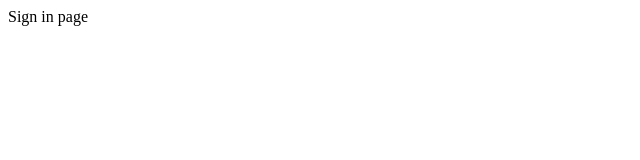
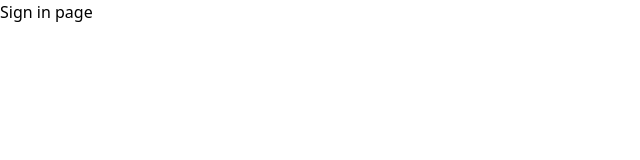
Before and after one commit to cyue49/dailyrhythm, a React (Create React App) app in the folder frontend/: page /signin in a window 1280 px wide. Shown: the top 160 px of the page, without its empty margins (0-640 px from the left). Built offline with nearby package versions, Linux system fonts and the light colour scheme.

Commit message:
added tailwind to react project

```diff
--- a/frontend/package.json
+++ b/frontend/package.json
@@ -35,5 +35,8 @@
       "last 1 firefox version",
       "last 1 safari version"
     ]
+  },
+  "devDependencies": {
+    "tailwindcss": "^3.4.7"
   }
 }
--- a/frontend/src/App.css
+++ b/frontend/src/App.css
@@ -0,0 +1,3 @@
+@tailwind base;
+@tailwind components;
+@tailwind utilities;
--- /dev/null
+++ b/frontend/tailwind.config.js
@@ -0,0 +1,8 @@
+/** @type {import('tailwindcss').Config} */
+module.exports = {
+  content: ["./src/**/*.{js,jsx,ts,tsx}"],
+  theme: {
+    extend: {},
+  },
+  plugins: [],
+}
```
Also changed, not shown: 1 other file (tests, documents, lock files or other folders).
